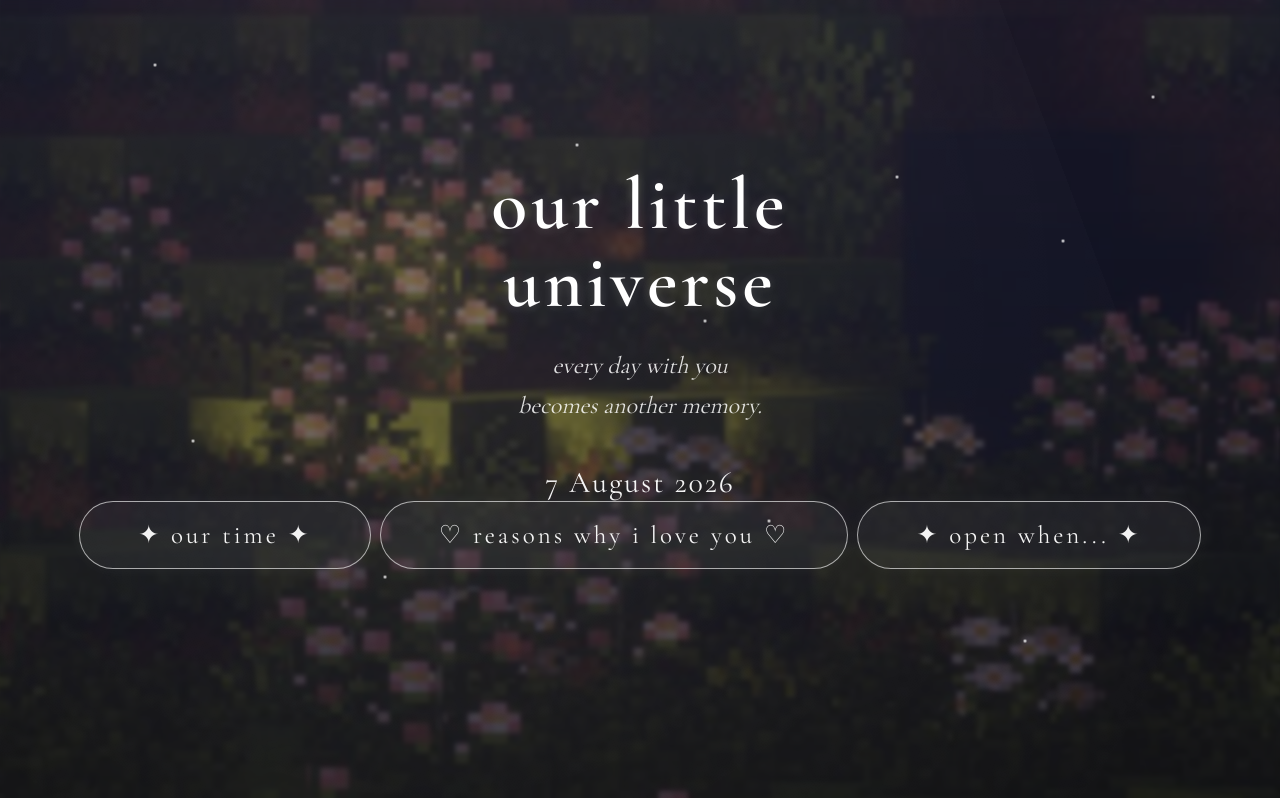
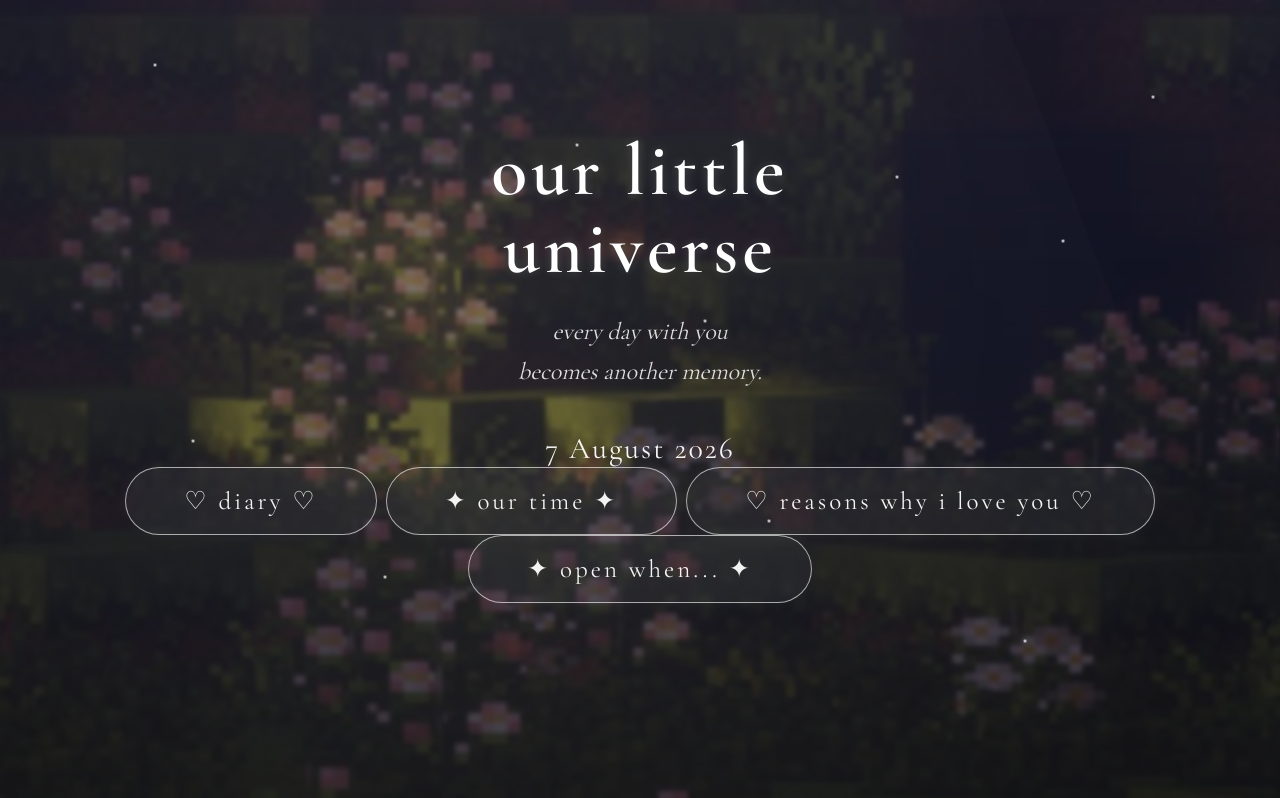
Before and after one commit to animashachka-afk/our-little-universe-, a plain HTML site: page index.html in a window 1280 px wide. Shown: the top 798 px of the page. Drawn offline with nearby package versions, Linux system fonts and the light colour scheme.

Commit message:
Update index.html

```diff
--- a/index.html
+++ b/index.html
@@ -343,6 +343,10 @@ becomes another memory.
 
 <div class="buttons">
 
+<a href="diary.html" class="button">
+♡ diary ♡
+</a>
+
 <a href="ourtime.html" class="button">
 ✦ our time ✦
 </a>
```
